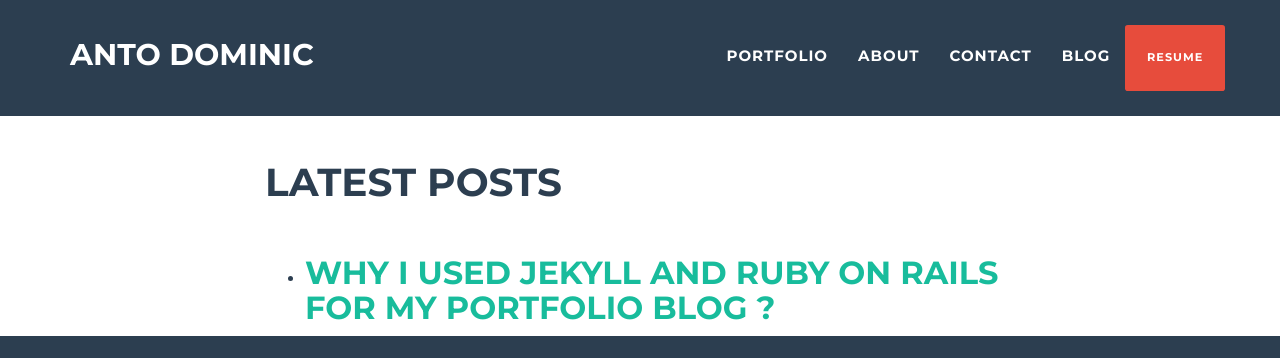
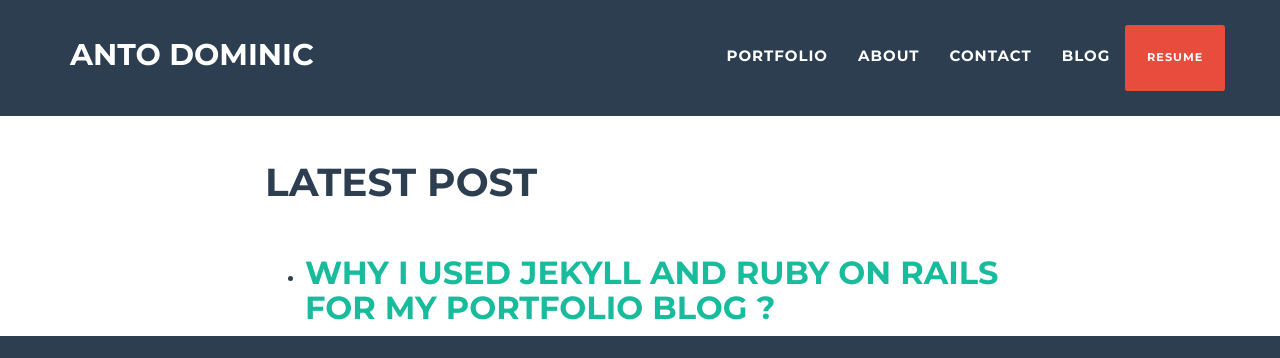
Before and after one commit to antodoms/antodoms.github.io, a Jekyll site: the page built from blog.html, in a window 1280 px wide. Shown: the top 358 px of the page. Built offline with Jekyll 4.4.1, drawn with Linux system fonts in a browser that asks for light colours; some of the changed lines change nothing that is shown.

Commit message:
Updated Meta Title for blog page and portfolio home page

```diff
--- a/_config.yml
+++ b/_config.yml
@@ -1,9 +1,9 @@
 # Site settings
 title: Anto Dominic
-meta_title: Anto Dominic | Portfolio & Blog
+meta_title: Anto Dominic | Ruby on Rails & Devops Specialist
 email: antodoms@pepalo.com
 url: https://antodominic.com.au
-description: "FullStack Developer, Entrepreneur, Tech Geek ,Social Media Enthusiast and IEEE volunteer. Interested in Embedded System, Robotics and Programming."
+description: "Full Stack Developer, Ruby on Rails Developer, Salesforce Developer, Devops, AWS, Heroku, Blockchain. Interested in Embedded System, Robotics and Programming."
 keywords: "Full Stack Developer, Ruby on Rails Developer, Salesforce Developer, Devops, AWS, Heroku, Blockchain"
 skills: "Ruby on Rails Developer - DevOps Specialist - AWS Solution Architect"
 meta_author: Anto Dominic
--- a/_includes/head.html
+++ b/_includes/head.html
@@ -1,7 +1,7 @@
 <head>
     <meta charset="utf-8">
     <meta http-equiv="X-UA-Compatible" content="IE=edge">
-    <title>{% if page.title %}{{ page.title }}{% else %}{{ site.meta_title }}{% endif %}</title>
+    <title>{% if page.meta_title %}{{ page.meta_title }}{% elsif page.title %}{{ page.title }}{% else %}{{ site.meta_title }}{% endif %}</title>
     <meta name="viewport" content="width=device-width, initial-scale=1, maximum-scale=1, user-scalable=no">
     <meta name="description" content="{{ site.description }}">
     <meta name="keywords" content="{{ site.keywords }}" />
--- a/blog.html
+++ b/blog.html
@@ -1,6 +1,7 @@
 ---
 layout: post
-title: Latest Posts
+meta_title: Anto Dominic | Blog
+title: Latest Post
 ---
 <ul>
   {% for post in site.posts %}
```
